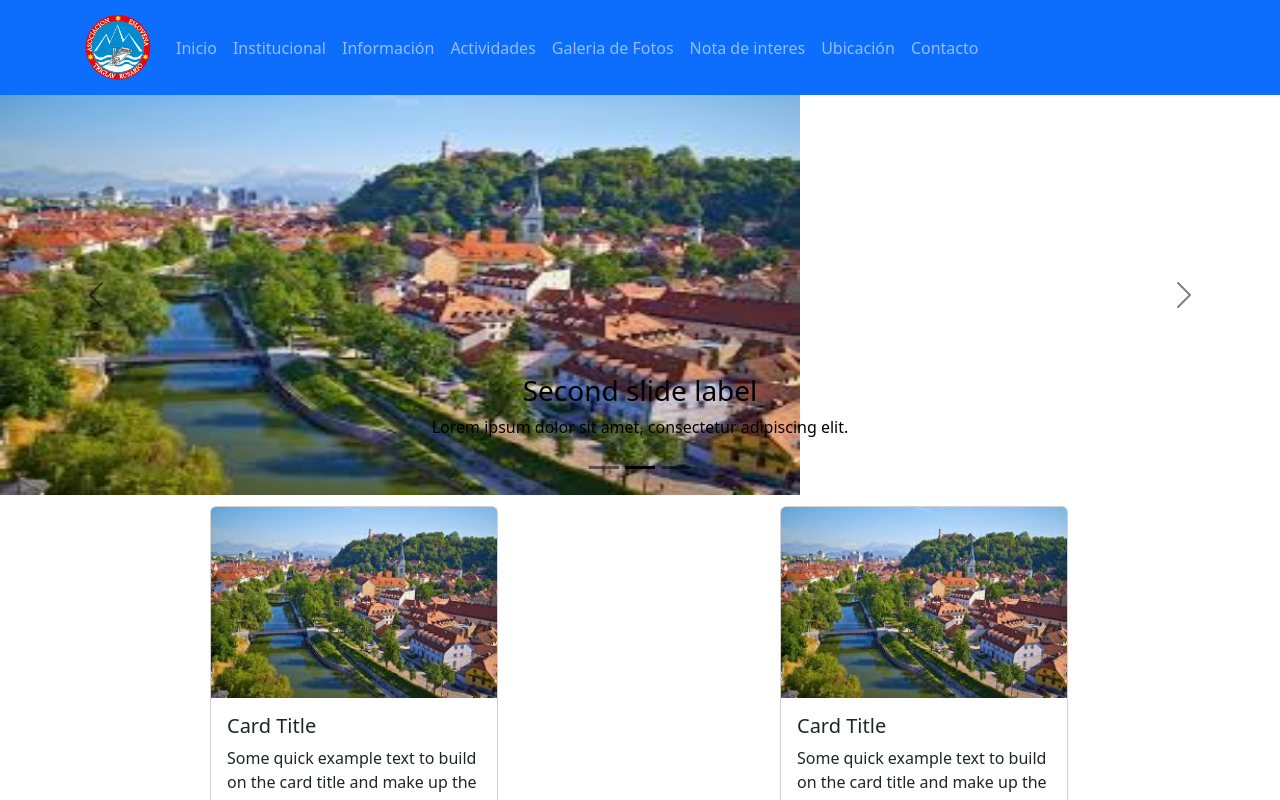
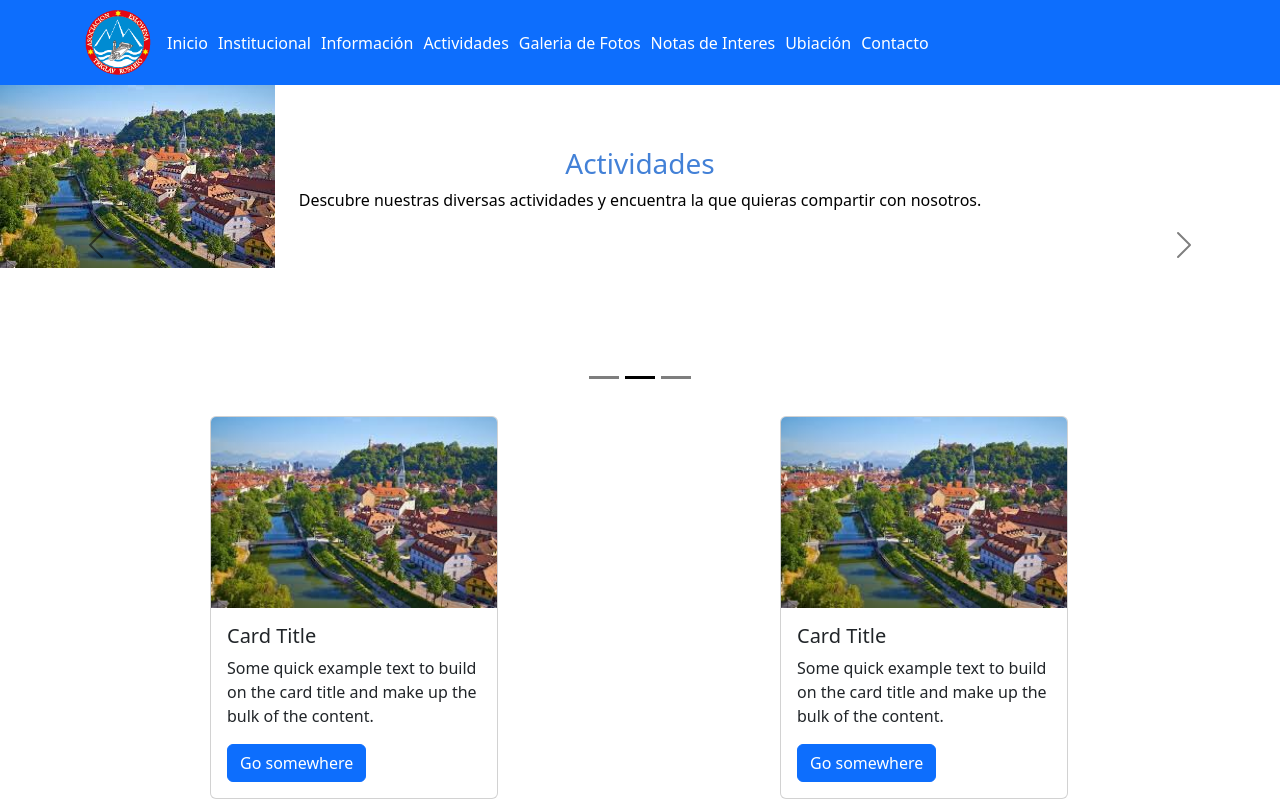
Before and after one commit to LisandroRP95/AsocEslovenaTriglav, a React (Vite) app: page / in a window 1280 px wide. Shown: the top 800 px of the page. Built offline with nearby package versions, Linux system fonts and the light colour scheme.

Commit message:
modifiaciones navbar y carrusel

```diff
--- a/src/Components/MainSite/MainSite.jsx
+++ b/src/Components/MainSite/MainSite.jsx
@@ -1,3 +1,4 @@
+import { Link } from "react-router-dom";
 import Container from 'react-bootstrap/Container';
 import Row from 'react-bootstrap/Row';
 import Col from 'react-bootstrap/Col';
@@ -16,16 +17,21 @@ const MainSite = () => {
       <Carousel.Item>
         <Image className='imgSize' src="../src/assets/Bled.jpg"/>
         <Carousel.Caption>
-          <h3>First slide label</h3>
-          <p>Nulla vitae elit libero, a pharetra augue mollis interdum.</p>
+
+        <Link className="textDecoration" to={"/institucional"}>
+          <h3>Institucional</h3>
+          </Link>
+          <p className="titleDescription">Conozca la historia de la asociación desde sus inicios.</p>
         </Carousel.Caption>
       </Carousel.Item>
 
       <Carousel.Item>
-        <Image className='imgSize' src="../src/assets/images.jpg"/>
+        <Image src="../src/assets/images.jpg"/>
         <Carousel.Caption>
-          <h3>Second slide label</h3>
-          <p>Lorem ipsum dolor sit amet, consectetur adipiscing elit.</p>
+        <Link className="textDecoration" to={"/actividades"}>
+          <h3>Actividades</h3>
+          </Link>
+          <p>Descubre nuestras diversas actividades y encuentra la que quieras compartir con nosotros.</p>
         </Carousel.Caption>
       </Carousel.Item>
 
@@ -50,7 +56,7 @@ const MainSite = () => {
             <Card.Title>Card Title</Card.Title>
             <Card.Text>
               Some quick example text to build on the card title and make up the
-              bulk of the card's content.
+              bulk of the content.
             </Card.Text>
             <Button variant="primary">Go somewhere</Button>
             </Card.Body>
@@ -64,7 +70,7 @@ const MainSite = () => {
             <Card.Title>Card Title</Card.Title>
             <Card.Text>
               Some quick example text to build on the card title and make up the
-              bulk of the card's content.
+              bulk of the content.
             </Card.Text>
             <Button variant="primary">Go somewhere</Button>
             </Card.Body>
@@ -78,7 +84,7 @@ const MainSite = () => {
             <Card.Title>Card Title</Card.Title>
             <Card.Text>
               Some quick example text to build on the card title and make up the
-              bulk of the card's content.
+              bulk of the  content.
             </Card.Text>
             <Button variant="primary">Go somewhere</Button>
             </Card.Body>
--- a/src/Components/MainSite/mainSite.css
+++ b/src/Components/MainSite/mainSite.css
@@ -1,5 +1,14 @@
 .imgSize{
-    align-items: right;
-    height: 400px;
-    width: 800px;
+    object-fit:cover;
+    height: 40vh;
+    width: 100vw;
 }
+
+.textDecoration{
+    text-decoration: none;
+    color: rgb(67, 129, 215);
+}
+
+.titleDescription{
+    color: rgb(67, 129, 215);;
+}
--- a/src/Components/NavBar/NavBar.jsx
+++ b/src/Components/NavBar/NavBar.jsx
@@ -4,6 +4,7 @@ import Row from 'react-bootstrap/Row';
 import Nav from 'react-bootstrap/Nav';
 import Navbar from 'react-bootstrap/Navbar';
 import Image from 'react-bootstrap/Image';
+import { Link } from 'react-router-dom';
 import './navBar.css'
 
 const NavBar = () => {
@@ -11,24 +12,26 @@ const NavBar = () => {
     <>
       <Navbar expand="lg" sticky="top" bg="primary" data-bs-theme="dark" className="me-auto">
         <Container>
-          <Navbar.Brand href="/">
+
             <Row>
             <Col xs={6} md={4}>
+            <Link to={"/"} >
             <Image className='logoChico' src="../src/assets/escudofinal-01.png" roundedCircle />
+            </Link>
             </Col>
             </Row>
-          </Navbar.Brand>
+
           <Navbar.Toggle aria-controls="basic-navbar-nav" />
           <Navbar.Collapse id="basic-navbar-nav">
           <Nav className="me-auto">
-            <Nav.Link href="/">Inicio</Nav.Link>
-            <Nav.Link href="/institucional">Institucional</Nav.Link>
-            <Nav.Link href="/informacion">Información</Nav.Link>
-            <Nav.Link href="/actividades">Actividades</Nav.Link>
-            <Nav.Link href="/galeriadefotos">Galeria de Fotos</Nav.Link>
-            <Nav.Link href="/notasdeinteres">Nota de interes</Nav.Link>
-            <Nav.Link href="/ubicacion">Ubicación</Nav.Link>
-            <Nav.Link href="/contacto">Contacto</Nav.Link>
+            <Link className='btnNavBar' to={"/"}>Inicio</Link>
+            <Link className='btnNavBar' to={"/institucional"}>Institucional</Link>
+            <Link className='btnNavBar' to={"/informacion"}>Información</Link>
+            <Link className='btnNavBar' to={"/actividades"}>Actividades</Link>
+            <Link className='btnNavBar' to={"/galeriadefotos"}>Galeria de Fotos</Link>
+            <Link className='btnNavBar' to={"/notasdeinteres"}>Notas de Interes</Link>
+            <Link className='btnNavBar' to={"/ubicacion"}>Ubiación</Link>
+            <Link className='btnNavBar' to={"/contacto"}>Contacto</Link>
           </Nav>
           </Navbar.Collapse>
         </Container>
--- a/src/Components/NavBar/navBar.css
+++ b/src/Components/NavBar/navBar.css
@@ -1,4 +1,11 @@
 .logoChico {
+    margin-right: 15px;
     width: 70px;
     height: auto;
 }
+
+.btnNavBar{
+    text-decoration: none;
+    color: white;
+    margin-right: 10px;
+}
```
